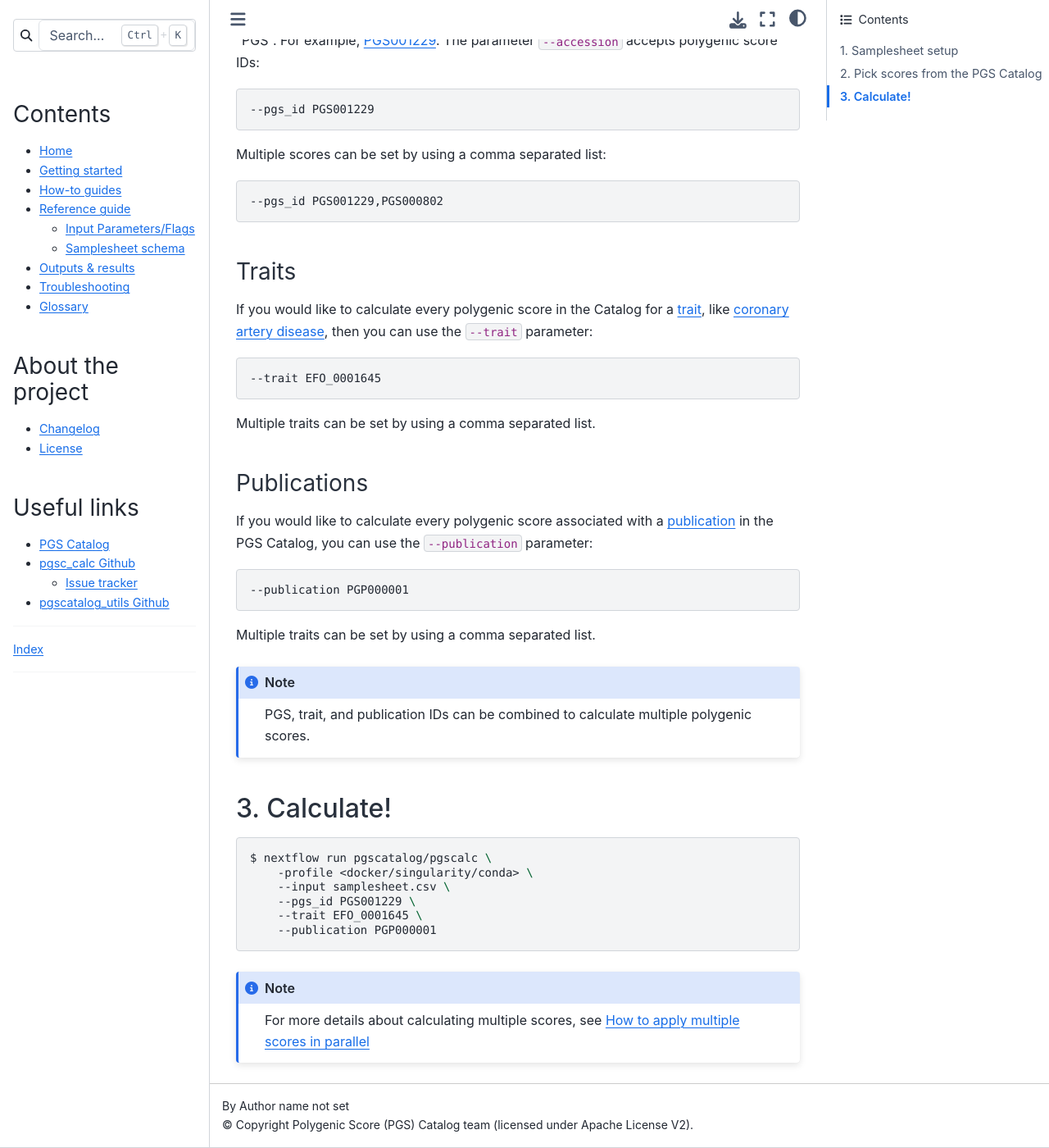
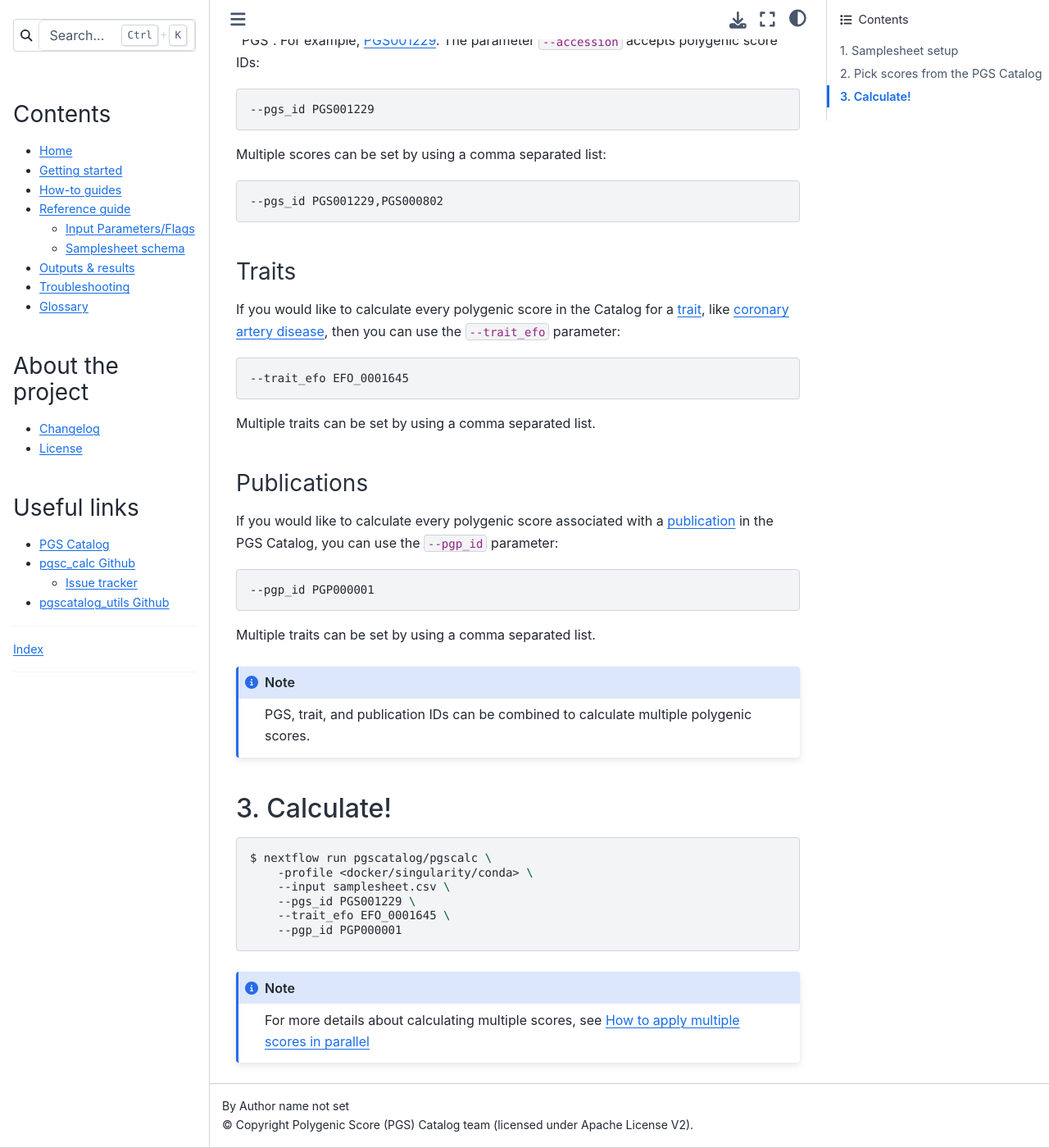
Before and after one commit to PGScatalog/pgsc_calc, a Sphinx documentation site: the page built from docs/how-to/calculate_pgscatalog.rst, in a window 1280 px wide and 1400 px high, scrolled down 783 px. Shown: the whole window at 82% size. Built offline with Sphinx 7.4.7 and the Sphinx Book theme 1.1.4, drawn with Linux system fonts in a browser that asks for light colours; the version number could not be read and is left out.

Commit message:
Out of date trait/publication flags for CLI in docs

```diff
--- a/docs/changelog.rst
+++ b/docs/changelog.rst
@@ -29,6 +29,9 @@ Features
 
 - Improved memory usage when matching variants (``pgscatalog_utils=v0.1.2``
   https://github.com/PGScatalog/pgscatalog_utils)
+
+- Revised interface to select scores from the PGS Catalog using flags:
+  ``--trait_efo`` (EFO ID / traits), ``--pgp_id`` (PGP ID / publications), ``--pgs_id`` (PGS ID, individual scores).
 
 .. _samplesheet: https://pgsc-calc.readthedocs.io/en/dev/reference/input.html
 .. _durable caching: https://pgsc-calc.readthedocs.io/en/dev/reference/params.html#parameter-schema
--- a/docs/how-to/calculate_pgscatalog.rst
+++ b/docs/how-to/calculate_pgscatalog.rst
@@ -59,12 +59,12 @@ Traits
 ~~~~~~
 
 If you would like to calculate every polygenic score in the Catalog for a
-`trait`_, like `coronary artery disease`_, then you can use the ``--trait``
+`trait`_, like `coronary artery disease`_, then you can use the ``--trait_efo``
 parameter:
 
 .. code-block:: console
 
-    --trait EFO_0001645
+    --trait_efo EFO_0001645
 
 Multiple traits can be set by using a comma separated list.
 
@@ -76,11 +76,11 @@ Publications
 ~~~~~~~~~~~~
 
 If you would like to calculate every polygenic score associated with a
-`publication`_ in the PGS Catalog, you can use the ``--publication`` parameter:
+`publication`_ in the PGS Catalog, you can use the ``--pgp_id`` parameter:
 
 .. code-block:: console
 
-    --publication PGP000001
+    --pgp_id PGP000001
 
 Multiple traits can be set by using a comma separated list.
 
@@ -98,7 +98,7 @@ Multiple traits can be set by using a comma separated list.
         -profile <docker/singularity/conda> \
         --input samplesheet.csv \
         --pgs_id PGS001229 \
-        --trait EFO_0001645 \
-        --publication PGP000001
+        --trait_efo EFO_0001645 \
+        --pgp_id PGP000001
 
 .. note:: For more details about calculating multiple scores, see :ref:`multiple`
```
